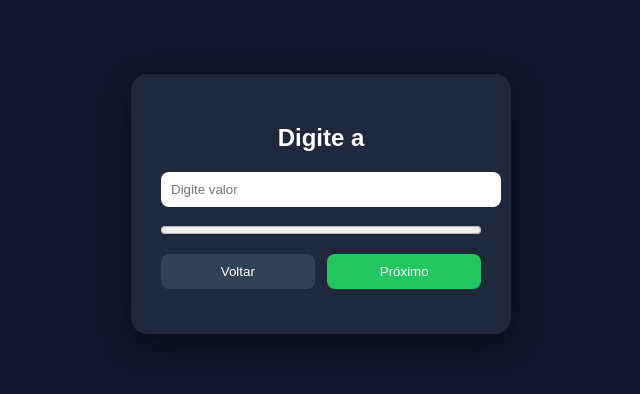
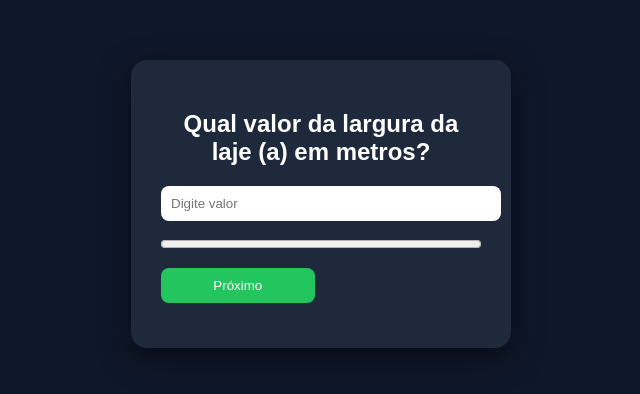
Before and after one commit to Francisco-Paulino-Arruda-Filho/App-Calculo-Lajes, an Electron app: page index.html in a window 800 px wide. Shown: the part 204-598 px from the top of the page, without its empty margins (79-719 px from the left). Drawn offline with Linux system fonts and the light colour scheme.

Commit message:
adicionando funcionalidade de resetar o formulário

```diff
--- a/index.html
+++ b/index.html
@@ -75,8 +75,8 @@
   <progress id="progress" value="0" max="6"></progress>
 
   <div style="display:flex; justify-content: space-between;">
-    <button class="secondary" onclick="voltar()">Voltar</button>
-    <button class="primary" onclick="proximo()">Próximo</button>
+    <button id="btnVoltar" class="secondary" onclick="voltar()">Voltar</button>
+    <button id="btnProximo" class="primary" onclick="proximo()">Próximo</button>
   </div>
 
   <pre id="resultado"></pre>
--- a/renderer.js
+++ b/renderer.js
@@ -1,6 +1,13 @@
 import { calcular } from "./calcular.js";
 
-const campos = ["a", "b", "h", "p", "e", "v"];
+const campos = [
+  { key: "a", label: "Qual valor da largura da laje (a) em metros?" },
+  { key: "b", label: "Qual valor do comprimento da laje (b) em metros?" },
+  { key: "h", label: "Qual valor da espessura da laje (h) em metros?" },
+  { key: "v", label: "Qual valor do coeficiente de Poisson (v)?" },
+  { key: "e", label: "Qual valor do módulo de elasticidade (E)?" },
+  { key: "p", label: "Qual valor da carga em kN/m² (p₀)?" }
+];
 
 let passoAtual = 0;
 let valores = {};
@@ -10,6 +17,8 @@ const titulo = document.getElementById("titulo");
 const input = document.getElementById("input");
 const progress = document.getElementById("progress");
 const resultadoEl = document.getElementById("resultado");
+const btnVoltar = document.getElementById("btnVoltar");
+const btnProximo = document.getElementById("btnProximo");
 
 function atualizarTela() {
   progress.value = passoAtual;
@@ -17,16 +26,23 @@ function atualizarTela() {
   if (passoAtual < campos.length) {
     const campo = campos[passoAtual];
 
-    titulo.innerText = `Digite ${campo}`;
+    titulo.innerText = campo.label;
     input.style.display = "block";
 
-    input.value = valores[campo] ?? "";
+    input.value = valores[campo.key] ?? "";
 
     resultadoEl.innerText = "";
+
+    btnVoltar.style.display = passoAtual > 0 ? "inline-block" : "none";
+    btnProximo.innerText = passoAtual === campos.length - 1 ? "Calcular" : "Próximo";
+
   } else {
     titulo.innerText = "Resultado";
     input.style.display = "none";
     resultadoEl.innerText = resultado;
+
+    btnVoltar.style.display = "none";
+    btnProximo.innerText = "Reiniciar";
   }
 }
 
@@ -39,7 +55,7 @@ window.proximo = function () {
       return;
     }
 
-    valores[campos[passoAtual]] = valor;
+    valores[campos[passoAtual].key] = valor;
     passoAtual++;
 
     if (passoAtual === campos.length) {
```
